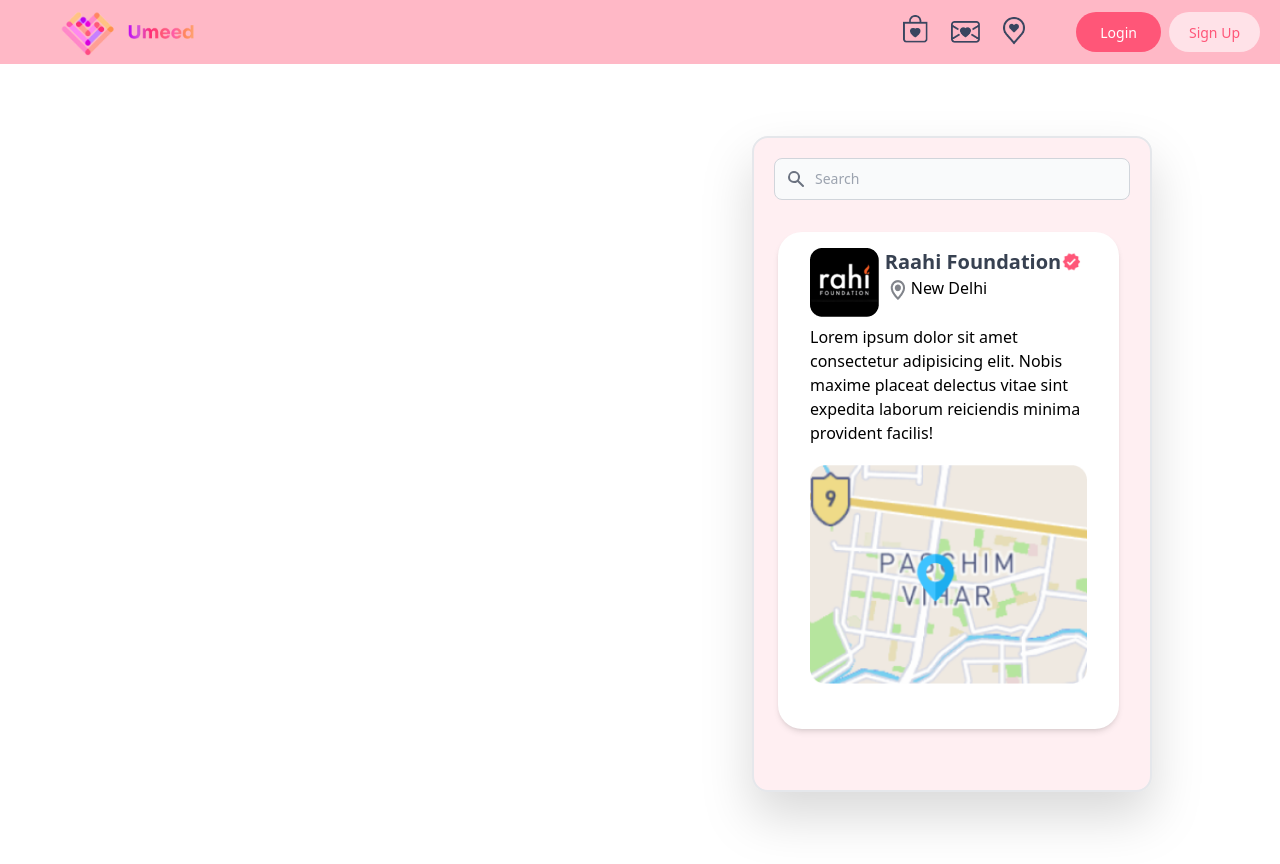
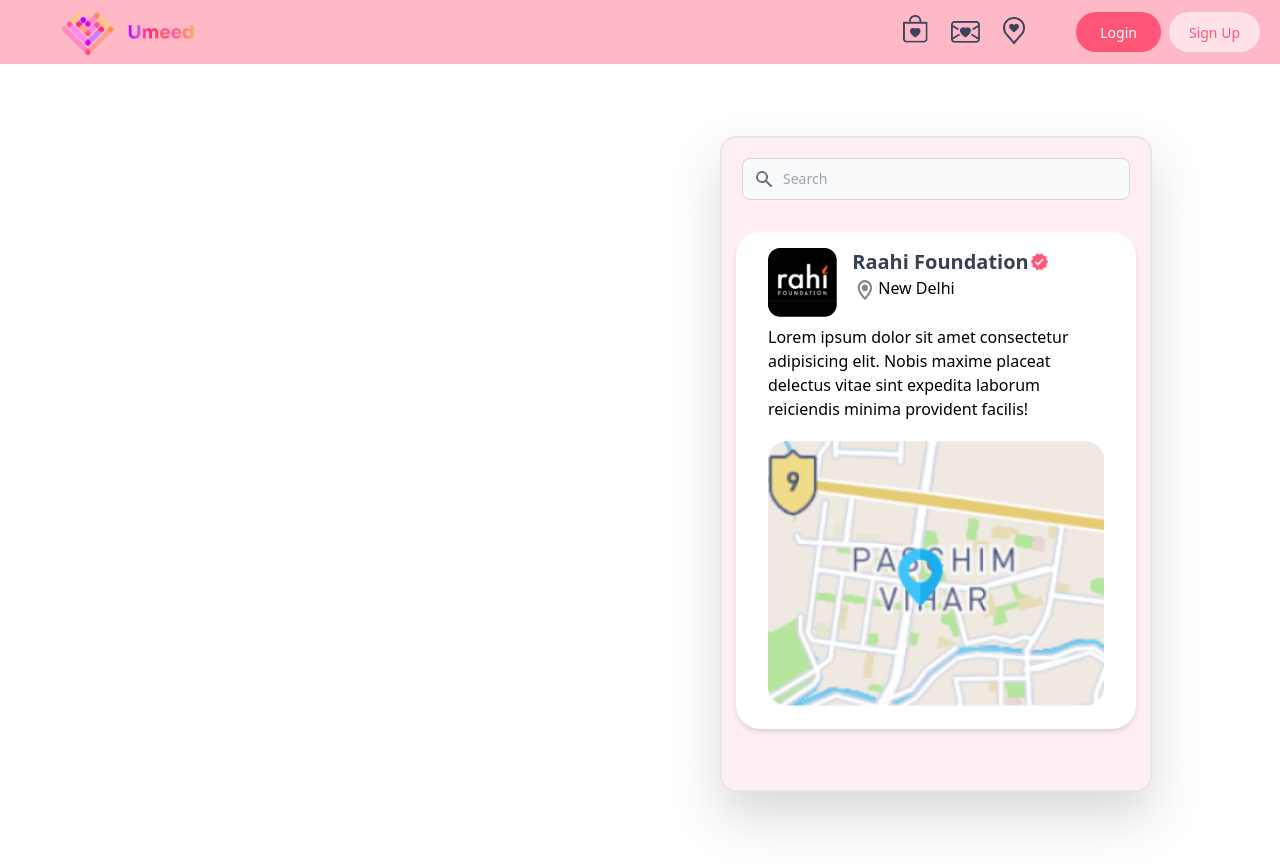
Before and after one commit to pjparties/Umeed, a React (Create React App) app in the folder client/: page /location in a window 1280 px wide. Built offline with nearby package versions, Linux system fonts and the light colour scheme.

Commit message:
changed location card

```diff
--- a/client/src/components/LocationCard.jsx
+++ b/client/src/components/LocationCard.jsx
@@ -12,7 +12,7 @@ const LocationCard = () => {
     // const [qty3, setQty3] = useState(0);
     return (
         <div className='Container flex flex-col h-screen items-end '>
-            <div className=" h-[627px] w-[400px] donation bg-background border-gray-200 border-solid border-2 rounded-2xl my-auto flex mr-32 drop-shadow-2xl flex-col min-w-[334px] max-w-[432px]  min-h-[656px]">
+            <div className=" h-[500px] w-[500px] donation bg-background border-gray-200 border-solid border-2 rounded-2xl my-auto flex mr-32 drop-shadow-2xl flex-col min-w-[334px] max-w-[432px]  min-h-[656px] ">
                 <form class="flex items-center mx-5 my-5">
                     <label for="simple-search" class="sr-only">Search</label>
                     <div class=" relative w-full rounded-lg ">
@@ -22,22 +22,22 @@ const LocationCard = () => {
                         <input type="text" id="simple-search" class="bg-gray-50 border border-gray-300 text-gray-900 text-sm rounded-lg focus:ring-blue-500 focus:border-blue-500 block w-full pl-10 p-2.5" placeholder="Search" required />
                     </div>
                 </form>
-                <div class="h-[496.65px] w-[341px] px-8 py-2 bg-white rounded-3xl shadow-md my-3 mx-6 ">
+                <div class="h-[496.65px] w-[400px] px-8 py-2 bg-white rounded-3xl shadow-md my-3 mx-auto">
                     <div class="mt-2 border-yellow-300">
                         <div className="flex flex-row justify-between bor">
                             <img src={RahiLogo} alt="" />
                             <div className='mx-auto'>
-                                <div className=' flex flex-row'>
-                                    <p class="mx-auto text-xl font-bold text-gray-700 hover:text-gray-600" tabindex="0">Raahi Foundation</p>
+                                <div className=' flex flex-row -ml-10'>
+                                    <p class="text-xl font-bold text-gray-700 hover:text-gray-600" tabindex="0">Raahi Foundation</p>
                                     <img className=' h-5 w-5 my-auto ml-0' src={verified} alt="" />
                                 </div>
                                 <div className='flex flex-row'>
-                                    <img src={locationoutline} alt="" /> <p className='ml-0 font-thin'>New Delhi</p>
+                                    <img className='-ml-10' src={locationoutline} alt="" /> <p className=' font-thin'>New Delhi</p>
                                 </div>
                             </div>
                         </div>
                         <p class="mt-2 text-black-thin">Lorem ipsum dolor sit amet consectetur adipisicing elit. Nobis maxime placeat delectus vitae sint expedita laborum reiciendis minima provident facilis!</p>
-                        <img className='mt-5' src={pvr} alt="" />
+                        <img className='mt-5 w-[50rem]' src={pvr} alt="" />
                     </div>
                 </div>
             </div>
```
